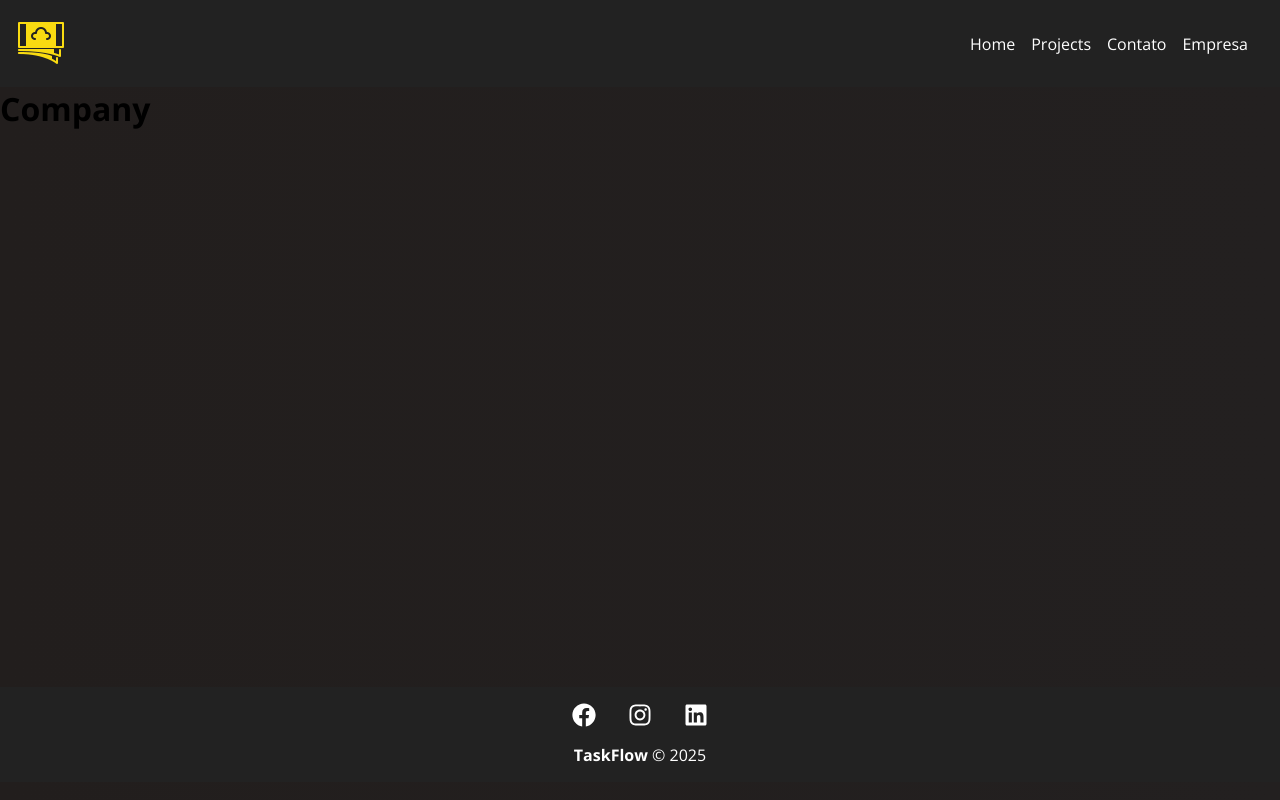
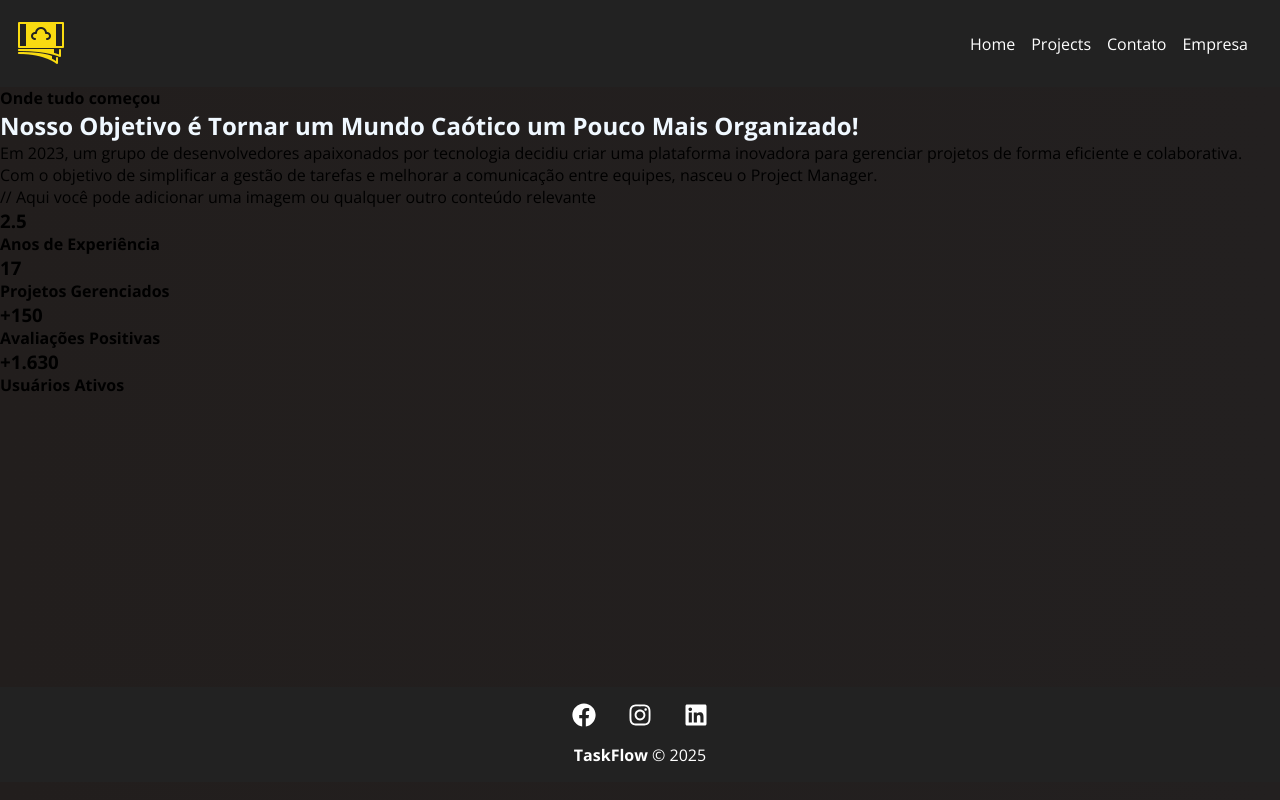
Before and after one commit to brunohenriquedeveloper/Project-Manager, a React (Vite) app in the folder Project-Manager/: page /company in a window 1280 px wide. Built offline with nearby package versions, Linux system fonts and the light colour scheme.

Commit message:
Feat: Starting the company page prototype

```diff
--- a/Project-Manager/src/components/pages/Company.jsx
+++ b/Project-Manager/src/components/pages/Company.jsx
@@ -1,5 +1,47 @@
-function Home(){
-    return <h1>Company</h1>
+import styles from "./Company.module.css"
+
+function Company(){
+    return(
+        <div className={styles.conteinerCompany}>
+
+            <div className={styles.leftCompany}>
+            <h4>Onde tudo começou</h4>
+            <h2>Nosso Objetivo é Tornar um Mundo Caótico um Pouco Mais Organizado!</h2>
+            <p>Em 2023, um grupo de desenvolvedores apaixonados por tecnologia decidiu criar uma plataforma inovadora para gerenciar projetos de forma eficiente e colaborativa. Com o objetivo de simplificar a gestão de tarefas e melhorar a comunicação entre equipes, nasceu o Project Manager.</p>
+            </div>
+
+            <div className={styles.rightCompany}>
+            <div className={styles.imgCompany}>
+            // Aqui você pode adicionar uma imagem ou qualquer outro conteúdo relevante
+            </div>
+
+            <div className={styles.DataCompany}>
+
+            <div>
+            <h3>2.5</h3>
+            <h4>Anos de Experiência</h4>
+            </div>
+
+            <div>
+            <h3>17</h3>
+            <h4>Projetos Gerenciados</h4>
+            </div>
+
+
+            <div>
+            <h3>+150</h3>
+            <h4>Avaliações Positivas</h4>
+            </div>
+
+            <div>
+            <h3>+1.630</h3>
+            <h4>Usuários Ativos</h4>
+            </div>
+            </div>
+
+            </div>
+        </div>
+    )
 }
 
-export default Home
+export default Company
```
Also changed, not shown: Project-Manager/src/components/pages/Company.module.css (added).
